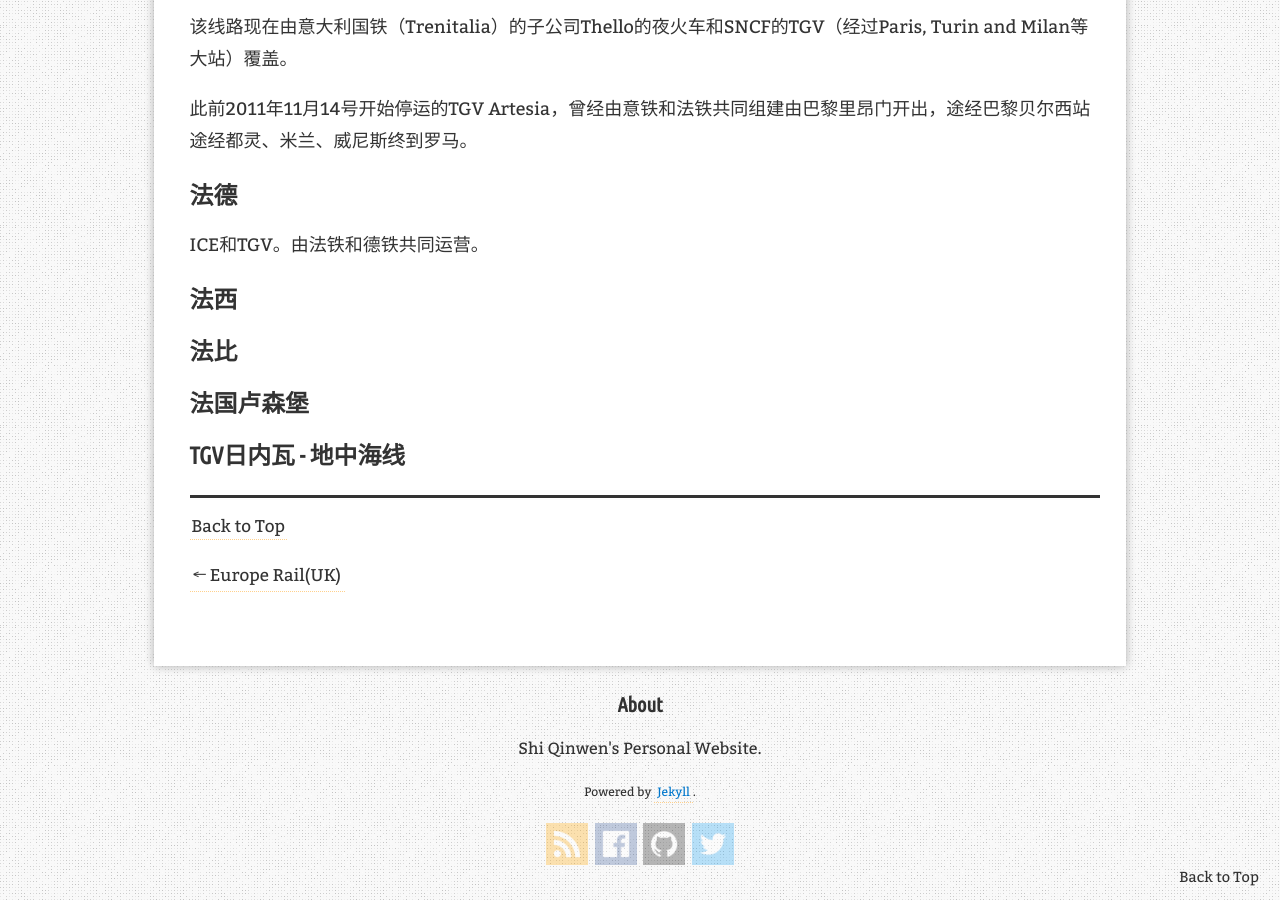
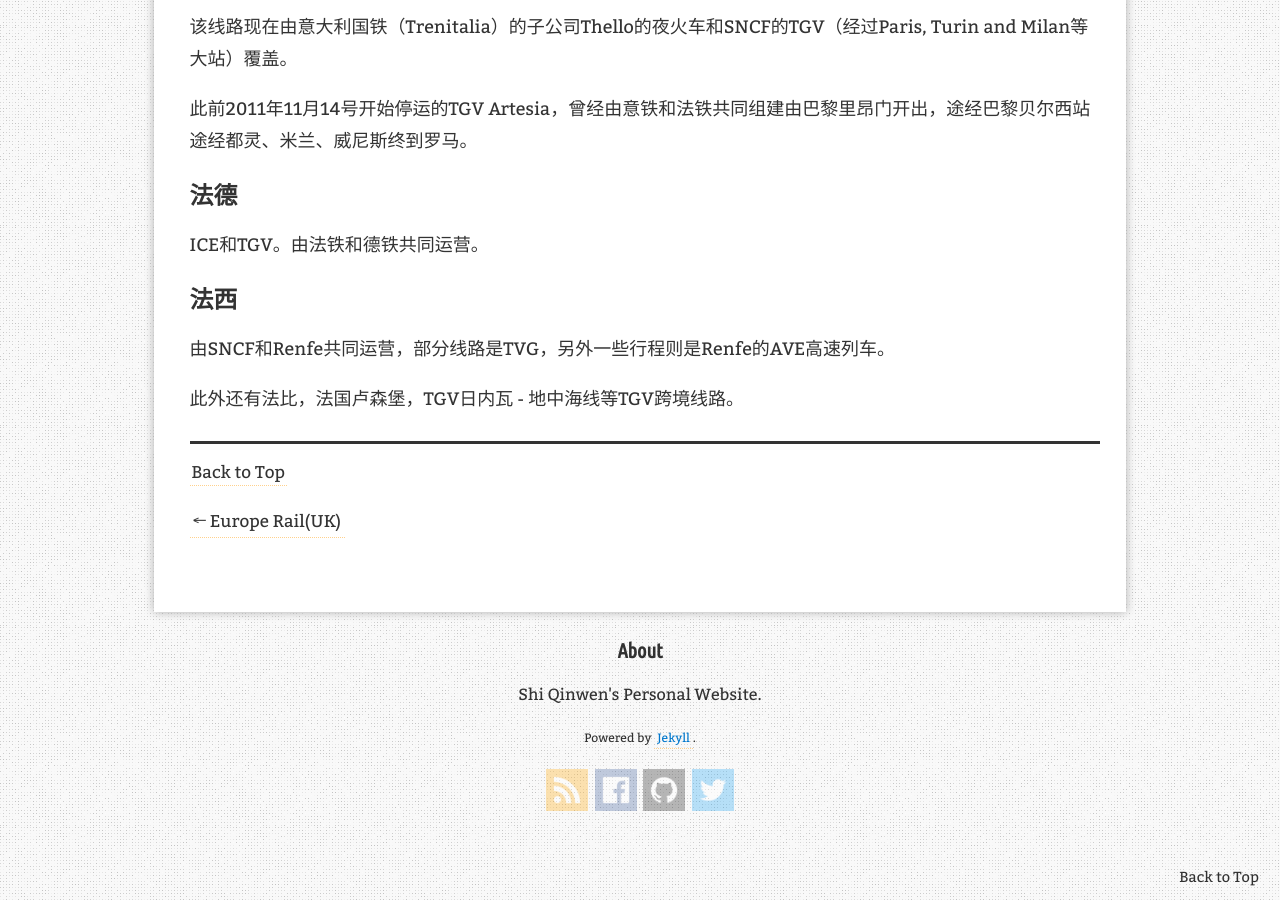
Before and after one commit to qinwenshi/sh, a Jekyll site: the page built from _posts/2018-05-26-europe-rail-france.md, in a window 1280 px wide and 900 px high, scrolled down 3773 px. Built offline with Jekyll 4.4.1, drawn with Linux system fonts in a browser that asks for light colours; nearby versions of some CDN libraries; comment, search, counter and statistics services are not loaded.

Commit message:
update SNCF cross border trains

```diff
--- a/_posts/2018-05-26-europe-rail-france.md
+++ b/_posts/2018-05-26-europe-rail-france.md
@@ -85,9 +85,6 @@
 ICE和TGV。由法铁和德铁共同运营。
 
 ### 法西
+由SNCF和Renfe共同运营，部分线路是TVG，另外一些行程则是Renfe的AVE高速列车。
 
-### 法比
-
-### 法国卢森堡
-
-### TGV日内瓦 - 地中海线
+此外还有法比，法国卢森堡，TGV日内瓦 - 地中海线等TGV跨境线路。
```
